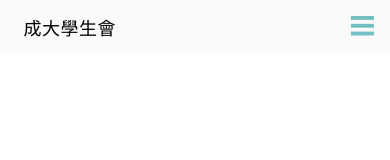
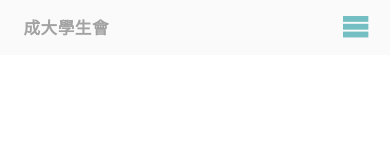
Before and after one commit to toolbuddy/NCKU-SU-Voting, a Nuxt app: page / in a window 390 px wide. Shown: the top 160 px of the page. Built offline with nearby package versions, Linux system fonts and the light colour scheme.

Commit message:
modify the header to fit mobile screen.

```diff
--- a/components/header.vue
+++ b/components/header.vue
@@ -1,11 +1,11 @@
 <template>
   <div class="container">
-    <label>成大學生會</label>
+    <h3>成大學生會</h3>
 
-    <svg width="6vw" height="6vw">
-      <rect y="0" width="6vw" height="1vw" fill="#74bfc3"></rect>
-      <rect y="2vw" width="6vw" height="1vw" fill="#74bfc3"></rect>
-      <rect y="4vw" width="6vw" height="1vw" fill="#74bfc3"></rect>
+    <svg width="8vw" height="8vw">
+      <rect y="0" width="6.5vw" height="1.5vw" fill="#74bfc3"></rect>
+      <rect y="2vw" width="6.5vw" height="1.5vw" fill="#74bfc3"></rect>
+      <rect y="4vw" width="6.5vw" height="1.5vw" fill="#74bfc3"></rect>
     </svg>
   </div>
 </template>
@@ -17,6 +17,7 @@ export default {
 </script>
 
 <style scoped>
+
   .container
   {
     display: flex;
@@ -36,8 +37,10 @@ export default {
     margin: 4vw;
   }
 
-  label {
-    font-size: 18px;
+  h3 {
+    font-size: 4.27vw;
     margin-left: 5vw;
+    color: #A2A2A2;
   }
+
 </style>
```
